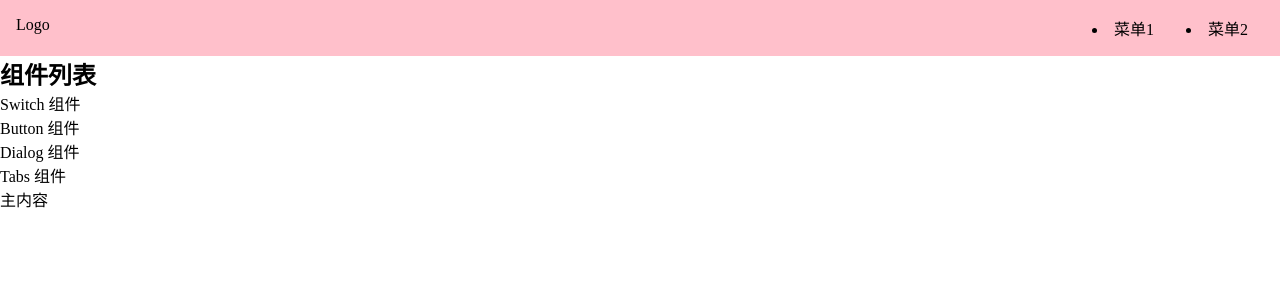
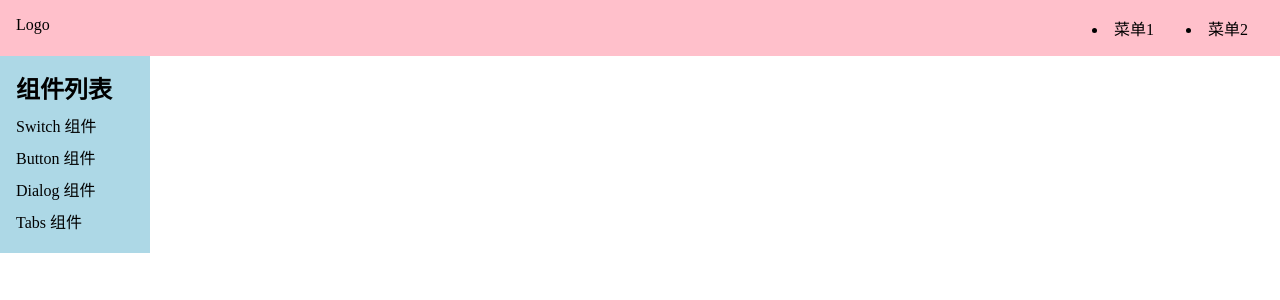
Before and after one commit to Klar-t/gulu-two, a Vue app: page /#/doc in a window 1280 px wide. Shown: the top 300 px of the page. Built offline with nearby package versions, Linux system fonts and the light colour scheme.

Commit message:
调整aside位置

```diff
--- a/src/components/Topnav.vue
+++ b/src/components/Topnav.vue
@@ -19,6 +19,8 @@
     background: pink;
     display: flex;
     padding: 16px;
+    position: relative;
+    z-index: 10;
 
     >.logo {
         max-width: 6em;
--- a/src/views/Doc.vue
+++ b/src/views/Doc.vue
@@ -32,3 +32,26 @@
     }
 }
 </script>
+
+<style lang="scss" scoped>
+aside {
+    background: lightblue;
+    width: 150px;
+    padding: 16px;
+    position: fixed;
+    top: 0;
+    left: 0;
+    padding-top: 70px;
+
+    >h2 {
+        margin-bottom: 4px;
+
+    }
+
+    >ol {
+        >li {
+            padding: 4px 0;
+        }
+    }
+}
+</style>
```
